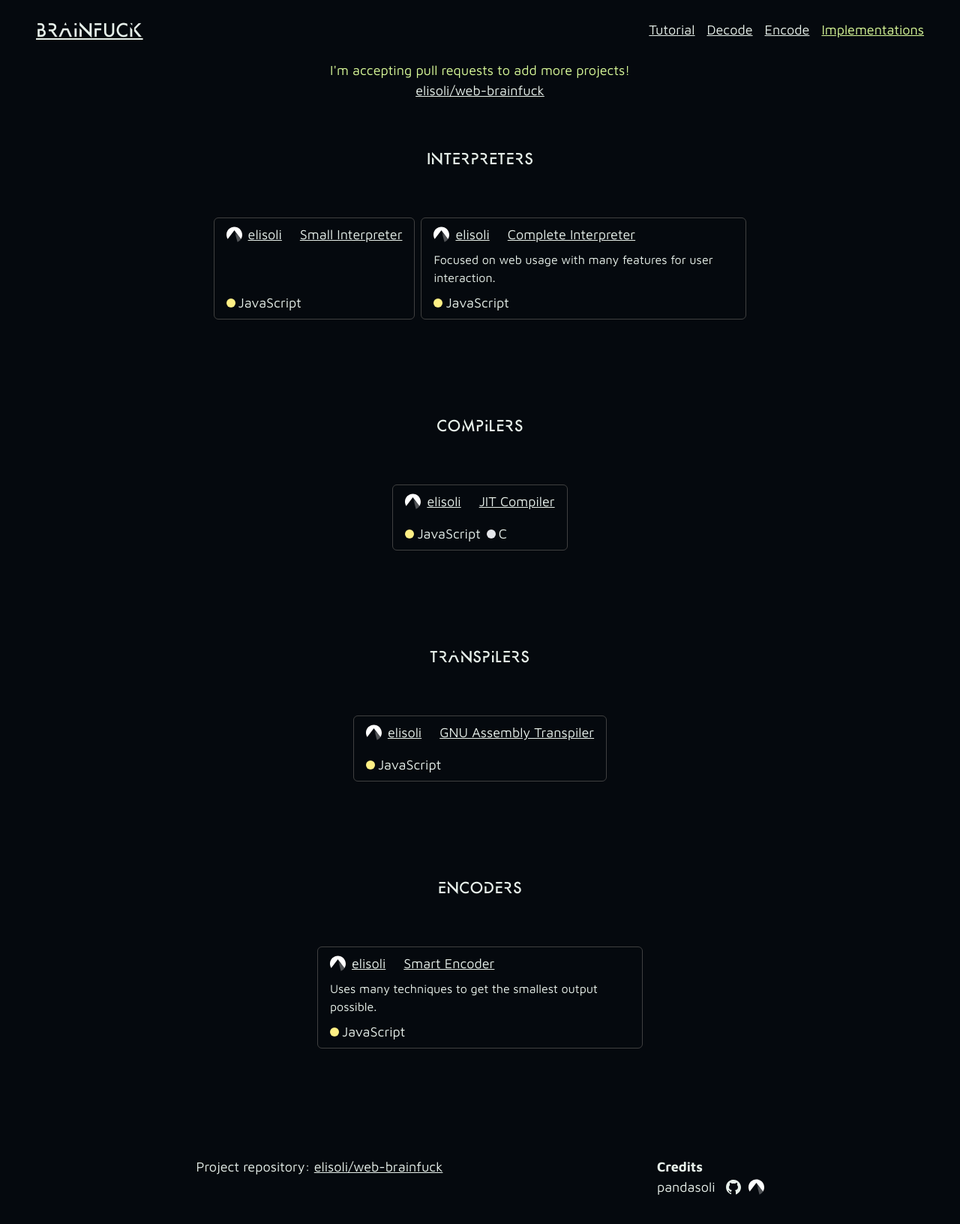
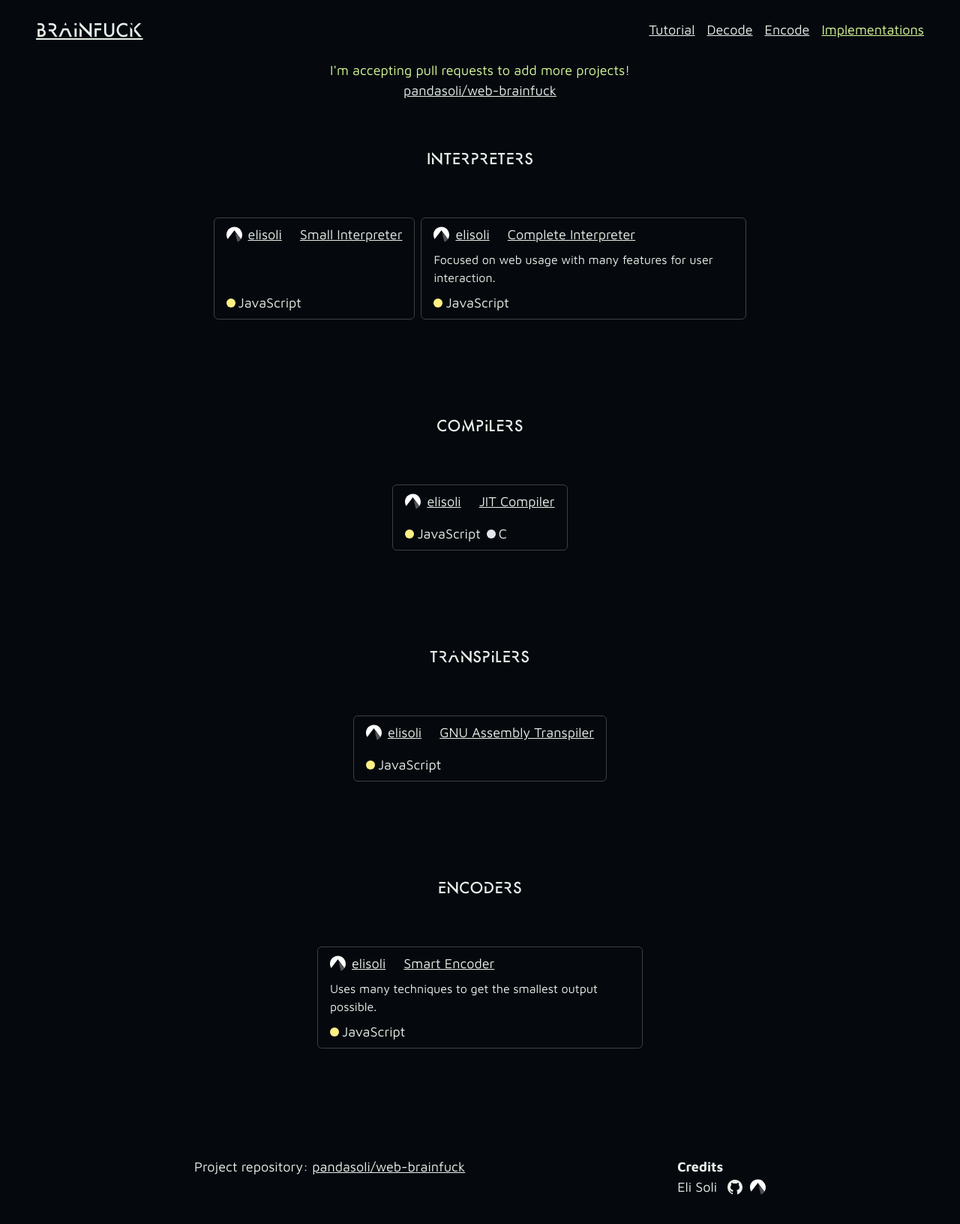
Before and after one commit to pandasoli/web-brainfuck, a SvelteKit app: page /implementations in a window 1280 px wide. Shown: the top 1632 px of the page at 75% size. Built offline with nearby package versions, Linux system fonts and the light colour scheme.

Commit message:
feat ✨ change repository host to github

```diff
--- a/src/lib/Footer.svelte
+++ b/src/lib/Footer.svelte
@@ -4,13 +4,13 @@
 
 <footer class='flex flex-wrap justify-evenly py-20 gap-6'>
 	<div>
-		<span>Project repository: <a class='underline' href='https://codeberg.org/elisoli/web-brainfuck'>elisoli/web-brainfuck</a></span>
+		<span>Project repository: <a class='underline' href='https://github.com/pandasoli/web-brainfuck'>pandasoli/web-brainfuck</a></span>
 	</div>
 	<div>
 		<h3 class='font-bold'>Credits</h3>
 
 		<div class='flex gap-3'>
-			<span>pandasoli</span>
+			<span>Eli Soli</span>
 			<div class='flex gap-2 items-center'>
 				<a href='https://github.com/pandasoli'><GitHubIcon /></a>
 				<a href='https://codeberg.org/elisoli'><CodeBergIcon /></a>
--- a/src/routes/implementations/+page.svelte
+++ b/src/routes/implementations/+page.svelte
@@ -71,7 +71,7 @@
 <div class='flex items-center justify-center'>
 	<p class='text-center'>
 		<span class='text-lime-200'>I'm accepting pull requests to add more projects!</span><br>
-		<a href='https://codeberg.org/elisoli/web-brainfuck'>elisoli/web-brainfuck</a>
+		<a href='https://github.com/pandasoli/web-brainfuck'>pandasoli/web-brainfuck</a>
 	</p>
 </div>
 
```
